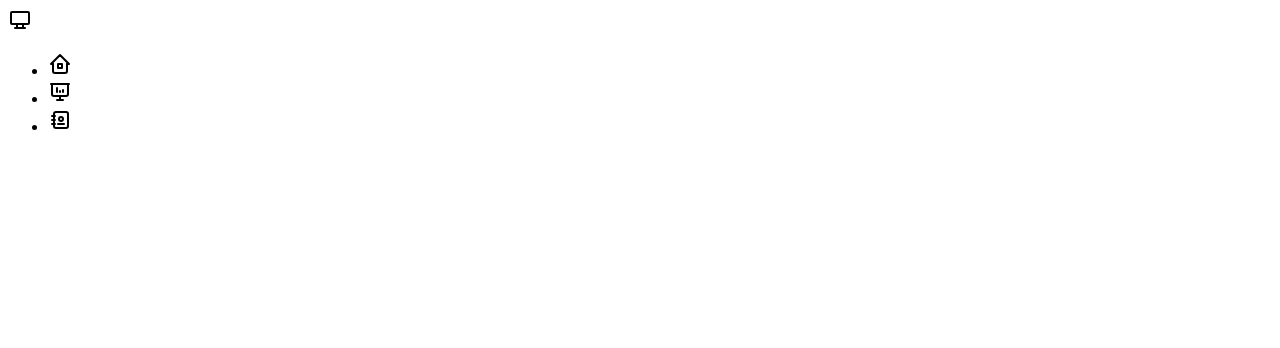
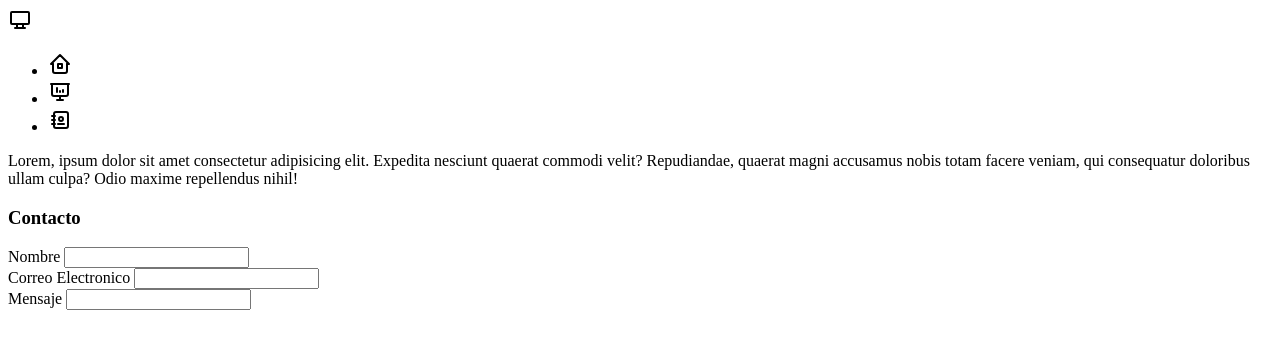
Before and after one commit to andresaroni/deber, a plain HTML site: page index.html in a window 1280 px wide. Drawn offline with Linux system fonts and the light colour scheme.

Commit message:
segundo-commit

```diff
--- a/index.html
+++ b/index.html
@@ -45,5 +45,35 @@
         </div>
     </nav>
 
+    <section class="informacion">
+        <p>
+            Lorem, ipsum dolor sit amet consectetur adipisicing elit. Expedita nesciunt quaerat commodi velit? Repudiandae, quaerat magni accusamus nobis totam facere veniam, qui consequatur doloribus ullam culpa? Odio maxime repellendus nihil!
+        </p>
+    </section>
+
+    <section class="formulario">
+
+        <div class="content-contacto">
+            <h3>Contacto</h3>
+        </div>
+        <div class="content-campos">
+
+            <div class="campo">
+                <label for="">Nombre</label>
+                <input type="text">
+            </div>
+            <div class="campo">
+                <label for="">Correo Electronico</label>
+                <input type="text">
+            </div>
+            <div class="campo">
+                <label for="">Mensaje</label>
+                <input type="text">
+            </div>
+
+        </div>
+
+    </section>
+
 </body>
 </html>
```
